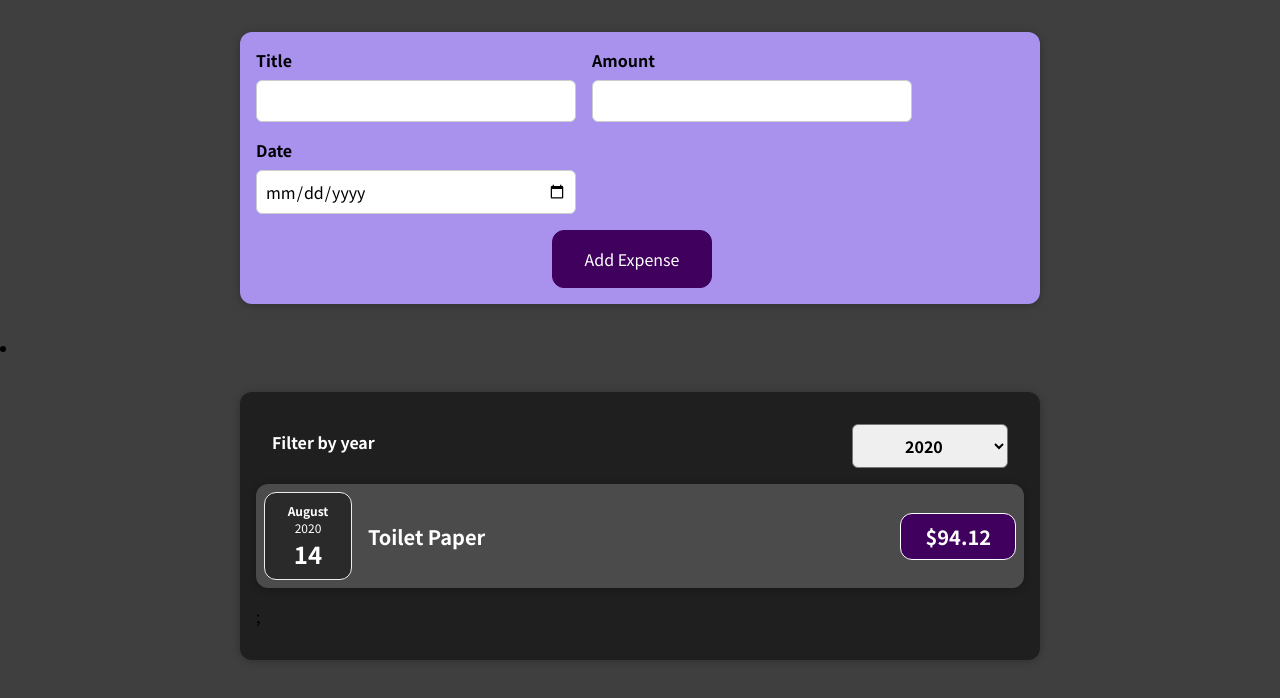
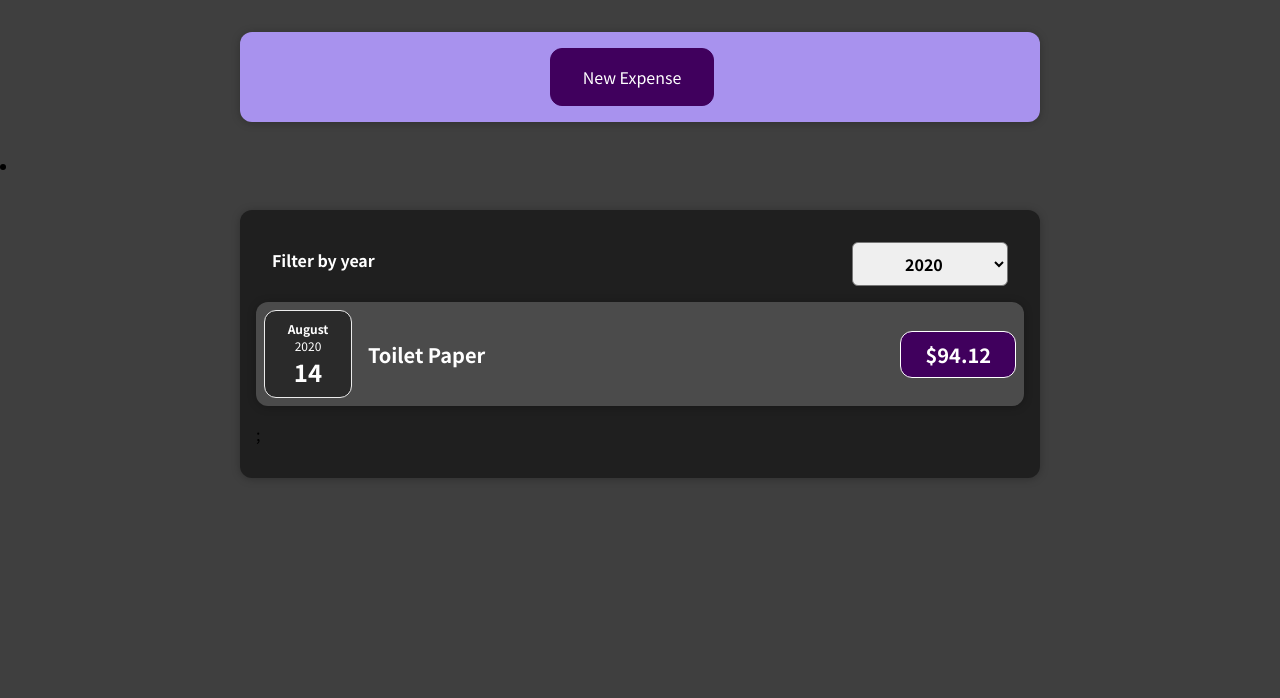
Before and after one commit to alexstrugacz/ExpenseTracker, a React (Create React App) app: page / in a window 1280 px wide. Shown: the top 698 px of the page. Built offline with nearby package versions, Linux system fonts and the light colour scheme.

Commit message:
open/close form

```diff
--- a/src/components/NewExpense/ExpenseForm.js
+++ b/src/components/NewExpense/ExpenseForm.js
@@ -1,5 +1,6 @@
 import React, { useState } from "react";
 import "./ExpenseForm.css";
+import NewExpense from "./NewExpense";
 
 const ExpenseForm = (props) => {
   const [enteredTitle, setEnteredTitle] = useState("");
@@ -45,7 +46,25 @@ const ExpenseForm = (props) => {
     setEnteredDate("");
   };
 
+  const [formIsShown, setFormIsShown] = useState(false);
+
+  const changeFormState = () => {
+    if (formIsShown === false) {
+      setFormIsShown(true);
+    } else {
+      setFormIsShown(false);
+    }
+  };
+
+  const cancelForm = () => {
+    setFormIsShown(false);
+  };
+
+  const open = <button onClick={changeFormState}>New Expense</button>;
+
+  if (formIsShown === true) {
     return (
+      <div>
         <form onSubmit={submitHandler}>
           <div className="new-expense__controls">
             <div className="new-expense__control">
@@ -78,8 +97,11 @@ const ExpenseForm = (props) => {
             </div>
           </div>
           <button type="submit">Add Expense</button>
+          <button onClick={cancelForm}>Cancel</button>
         </form>
+      </div>
     );
+  } else return open;
 };
 
 export default ExpenseForm;
--- a/src/components/NewExpense/NewExpense.js
+++ b/src/components/NewExpense/NewExpense.js
@@ -1,6 +1,7 @@
 import React from "react";
 import ExpenseForm from "./ExpenseForm";
 import "./NewExpense.css";
+import { useState } from "react";
 
 const NewExpense = (props) => {
   const saveExpenseDataHandler = (enteredExpenseData) => {
@@ -13,7 +14,7 @@ const NewExpense = (props) => {
 
   return (
     <div className="new-expense">
-      <ExpenseForm onAddExpense={saveExpenseDataHandler} />
+      <ExpenseForm onAddExpense={saveExpenseDataHandler}></ExpenseForm>
     </div>
   );
 };
```
Also changed, not shown: 1 other file (tests, documents, lock files or other folders). Lines whose indentation alone changed are shown as unchanged.
